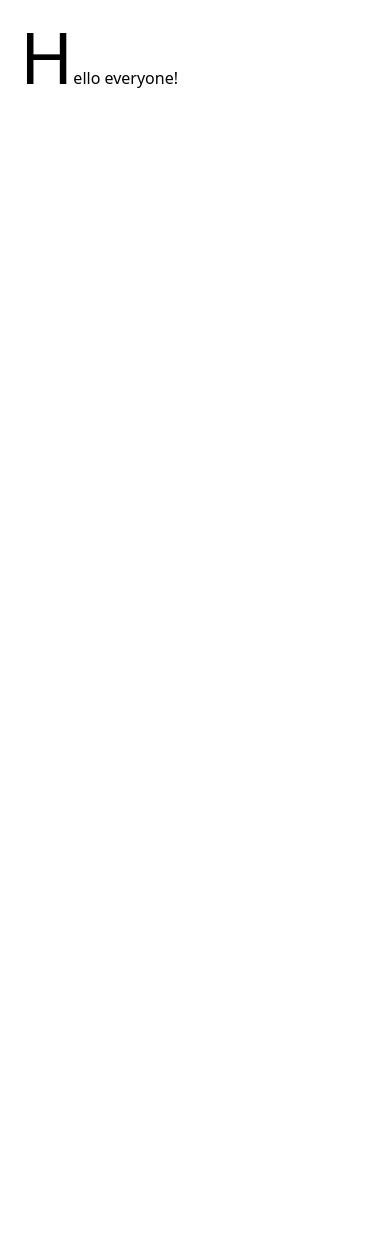
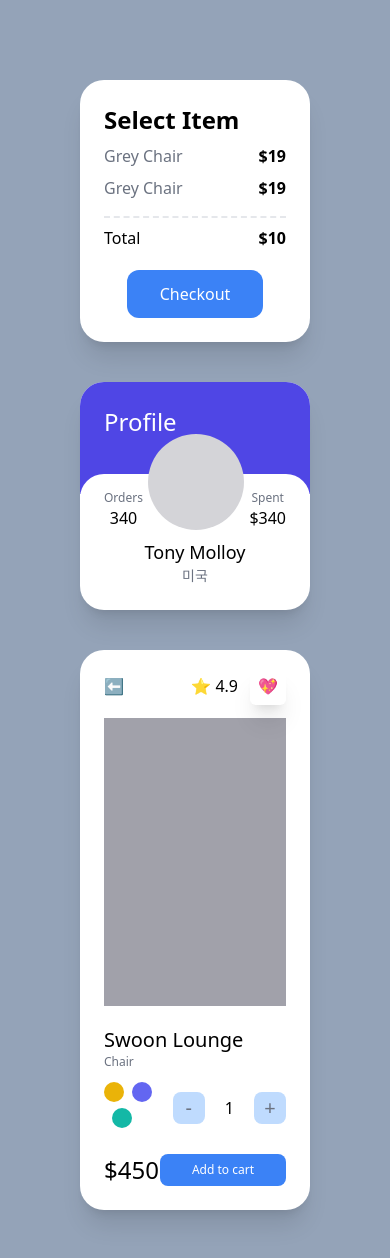
Before and after one commit to moztiq/nc-carrot-market, a Next.js app: page / in a window 390 px wide. Shown: the top 1258 px of the page. Before the commit the page ends 844 px from the top, so only its background shows below. Built offline with nearby package versions, Linux system fonts and the light colour scheme.

Commit message:
responsive modifiers

```diff
--- a/pages/index.tsx
+++ b/pages/index.tsx
@@ -2,10 +2,92 @@
 
 const Home: NextPage = () => {
   return (
-    <div className="flex flex-col space-y-2  p-5 ">
-      <p className="first-letter:text-7xl first-letter:hover:text-purple-400">
-        Hello everyone!
-      </p>
+    <div className="bg-slate-400 xl:place-content-center py-20 px-20 grid gap-10 lg:grid-cols-2 xl:grid-cols-3 min-h-screen">
+      <div className="bg-white  flex flex-col justify-between p-6 rounded-3xl shadow-xl">
+        <span className="font-semibold text-2xl">Select Item</span>
+        <ul>
+          <div className="flex justify-between my-2 ">
+            <span className="text-gray-500">Grey Chair</span>
+            <span className="font-semibold">$19</span>
+          </div>
+          <div className="flex justify-between my-2 ">
+            <span className="text-gray-500">Grey Chair</span>
+            <span className="font-semibold">$19</span>
+          </div>
+        </ul>
+
+        <div className="flex justify-between mt-2 pt-2 border-t-2 border-dashed">
+          <span>Total</span>
+          <span className="font-semibold">$10</span>
+        </div>
+        <button
+          className="mt-5 bg-blue-500 text-white p-3
+          text-center rounded-xl w-3/4 block mx-auto
+          hover:bg-teal-500 hover:text-black
+          active:bg-yellow-500 focus:bg-red-500
+          "
+        >
+          Checkout
+        </button>
+      </div>
+      <div className="bg-white overflow-hidden rounded-3xl shadow-xl group">
+        <div className="portrait:bg-indigo-600 landscape:bg-teal-500 p-6 pb-14 xl:pb-40">
+          <span className="text-white text-2xl">Profile</span>
+        </div>
+        <div className="rounded-3xl p-6 bg-white relative -top-5">
+          <div className="flex relative -top-16 items-end justify-between">
+            <div className="flex flex-col items-center">
+              <span className="text-xs text-gray-500">Orders</span>
+              <span className="font-medium">340</span>
+            </div>
+            <div className="h-24 w-24 bg-zinc-300 rounded-full group-hover:bg-red-300 transition-colors" />
+            <div className="flex flex-col items-center">
+              <span className="text-xs text-gray-500">Spent</span>
+              <span className="font-medium">$340</span>
+            </div>
+          </div>
+          <div className="relative  flex flex-col items-center -mt-14 -mb-5">
+            <span className="text-lg font-medium">Tony Molloy</span>
+            <span className="text-sm text-gray-500">미국</span>
+          </div>
+        </div>
+      </div>
+      <div className="bg-white p-6 rounded-3xl shadow-xl lg:col-span-2 xl:col-span-1">
+        <div className="flex mb-5 justify-between items-center">
+          <span>⬅️</span>
+          <div className="space-x-3">
+            <span>⭐️ 4.9</span>
+            <span className="shadow-xl p-2 rounded-md">💖</span>
+          </div>
+        </div>
+        <div className="bg-zinc-400 h-72 mb-5" />
+        <div className="flex flex-col">
+          <span className="font-medium text-xl">Swoon Lounge</span>
+          <span className="text-xs text-gray-500">Chair</span>
+          <div className="mt-3 mb-5 flex justify-between items-center">
+            <div className="space-x-2">
+              <button className="w-5 h-5 rounded-full bg-yellow-500 focus:ring-2 ring-offset-2 ring-yellow-500 transition" />
+              <button className="w-5 h-5 rounded-full bg-indigo-500 focus:ring-2 ring-offset-2 ring-indigo-500 transition" />
+              <button className="w-5 h-5 rounded-full bg-teal-500 focus:ring-2 ring-offset-2 ring-teal-500 transition" />
+            </div>
+            <div className="flex items-center space-x-5">
+              <button className=" rounded-lg bg-blue-200 flex justify-center items-center aspect-square w-8 text-xl text-gray-500">
+                -
+              </button>
+              <span>1</span>
+              <button className=" rounded-lg bg-blue-200 flex justify-center items-center aspect-square w-8 text-xl text-gray-500">
+                +
+              </button>
+            </div>
+          </div>
+          <div className="flex justify-between items-center">
+            <span className="font-medium text-2xl">$450</span>
+            <button className="bg-blue-500 py-2 px-8 text-center text-xs text-white rounded-lg">
+              Add to cart
+            </button>
+          </div>
+        </div>
+      </div>
     </div>
   );
 };
```
